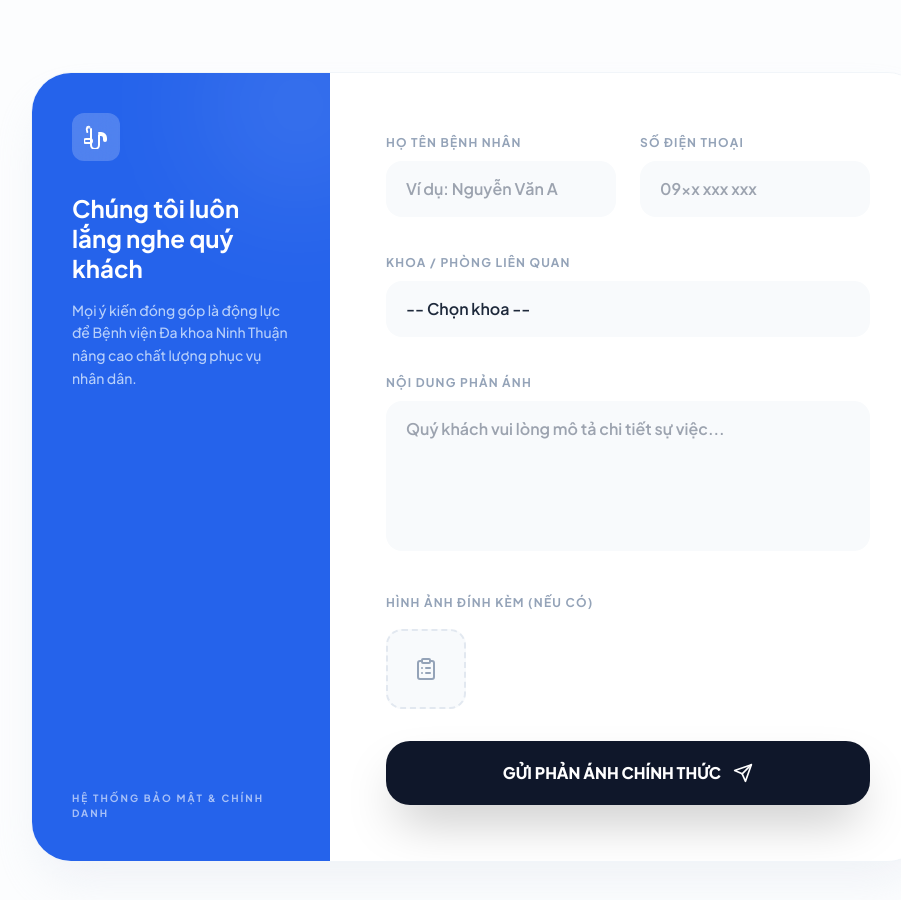
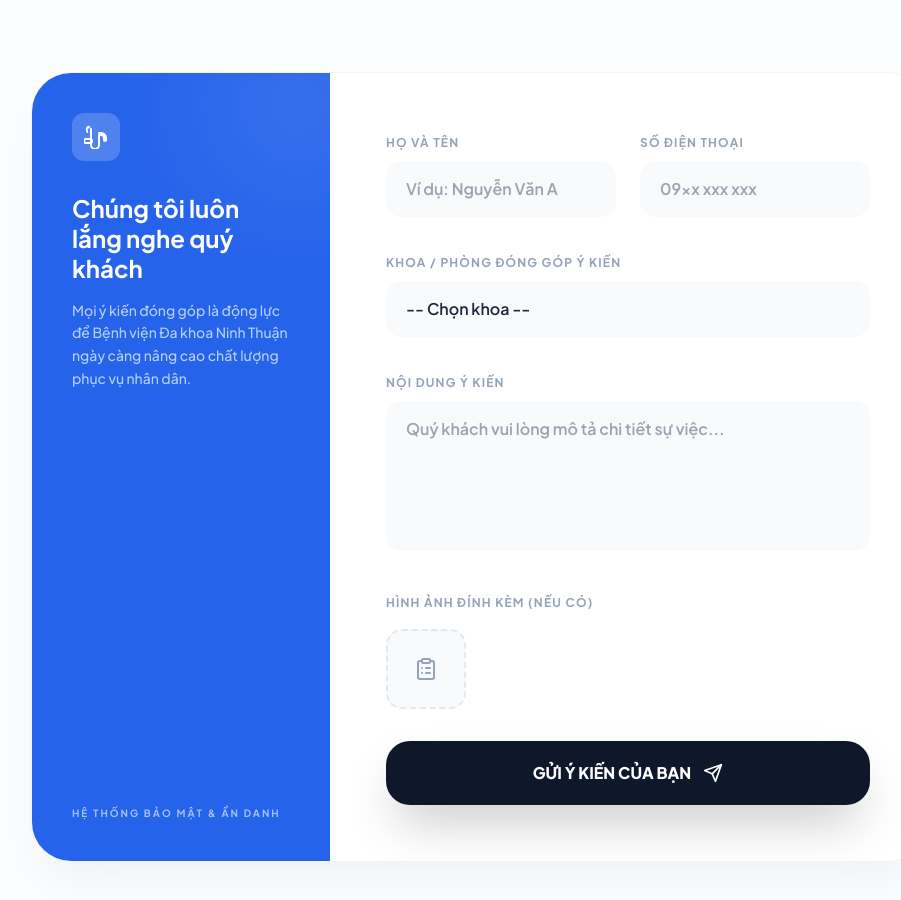
Before and after one commit to Khoitran2711/test-form-1, a React (Vite) app: page / in a window 1280 px wide. Shown: the part 640-1540 px from the top of the page, without its empty margins (161-1062 px from the left). Built offline with nearby package versions, Linux system fonts and the light colour scheme.

Commit message:
Update PublicFeedback.tsx

```diff
--- a/components/PublicFeedback.tsx
+++ b/components/PublicFeedback.tsx
@@ -69,11 +69,11 @@ export const PublicFeedback: React.FC<PublicFeedbackProps> = ({ onSubmit }) => {
             </div>
             <h3 className="text-2xl font-bold leading-tight mb-4">Chúng tôi luôn lắng nghe quý khách</h3>
             <p className="text-blue-100 text-sm font-medium leading-relaxed opacity-80">
-              Mọi ý kiến đóng góp là động lực để Bệnh viện Đa khoa Ninh Thuận nâng cao chất lượng phục vụ nhân dân.
+              Mọi ý kiến đóng góp là động lực để Bệnh viện Đa khoa Ninh Thuận ngày càng nâng cao chất lượng phục vụ nhân dân.
             </p>
           </div>
           <div className="mt-12 text-[10px] font-bold uppercase tracking-[0.2em] opacity-60">
-            Hệ thống bảo mật & Chính danh
+            Hệ thống bảo mật & Ẩn danh
           </div>
         </div>
 
@@ -81,7 +81,7 @@ export const PublicFeedback: React.FC<PublicFeedbackProps> = ({ onSubmit }) => {
         <form onSubmit={handleSubmit} className="md:w-2/3 p-10 md:p-14 space-y-8 bg-white">
           <div className="grid grid-cols-1 md:grid-cols-2 gap-6">
             <div className="space-y-2">
-              <label className="text-xs font-bold text-slate-400 uppercase tracking-widest">Họ tên bệnh nhân</label>
+              <label className="text-xs font-bold text-slate-400 uppercase tracking-widest">Họ và Tên </label>
               <input required className="w-full px-5 py-4 bg-slate-50 border-none rounded-2xl focus:ring-2 focus:ring-blue-500 transition-all font-semibold outline-none" placeholder="Ví dụ: Nguyễn Văn A" value={formData.fullName} onChange={e => setFormData({...formData, fullName: e.target.value})} />
             </div>
             <div className="space-y-2">
@@ -91,7 +91,7 @@ export const PublicFeedback: React.FC<PublicFeedbackProps> = ({ onSubmit }) => {
           </div>
 
           <div className="space-y-2">
-            <label className="text-xs font-bold text-slate-400 uppercase tracking-widest">Khoa / Phòng liên quan</label>
+            <label className="text-xs font-bold text-slate-400 uppercase tracking-widest">Khoa / Phòng đóng góp ý kiến</label>
             <select required className="w-full px-5 py-4 bg-slate-50 border-none rounded-2xl focus:ring-2 focus:ring-blue-500 transition-all font-semibold outline-none appearance-none" value={formData.department} onChange={e => setFormData({...formData, department: e.target.value})}>
               <option value="">-- Chọn khoa --</option>
               {DEPARTMENTS.map(dept => <option key={dept} value={dept}>{dept}</option>)}
@@ -99,7 +99,7 @@ export const PublicFeedback: React.FC<PublicFeedbackProps> = ({ onSubmit }) => {
           </div>
 
           <div className="space-y-2">
-            <label className="text-xs font-bold text-slate-400 uppercase tracking-widest">Nội dung phản ánh</label>
+            <label className="text-xs font-bold text-slate-400 uppercase tracking-widest">Nội dung ý kiến</label>
             <textarea required className="w-full px-5 py-4 bg-slate-50 border-none rounded-2xl focus:ring-2 focus:ring-blue-500 transition-all font-semibold outline-none min-h-[150px] resize-none" placeholder="Quý khách vui lòng mô tả chi tiết sự việc..." value={formData.content} onChange={e => setFormData({...formData, content: e.target.value})} />
           </div>
 
@@ -122,7 +122,7 @@ export const PublicFeedback: React.FC<PublicFeedbackProps> = ({ onSubmit }) => {
           </div>
 
           <button type="submit" className="w-full bg-slate-900 hover:bg-black text-white font-black py-5 px-8 rounded-[24px] shadow-2xl transition-all flex items-center justify-center gap-3 group">
-            <span>GỬI PHẢN ÁNH CHÍNH THỨC</span>
+            <span>GỬI Ý KIẾN CỦA BẠN</span>
             <Icons.Send />
           </button>
         </form>
```
